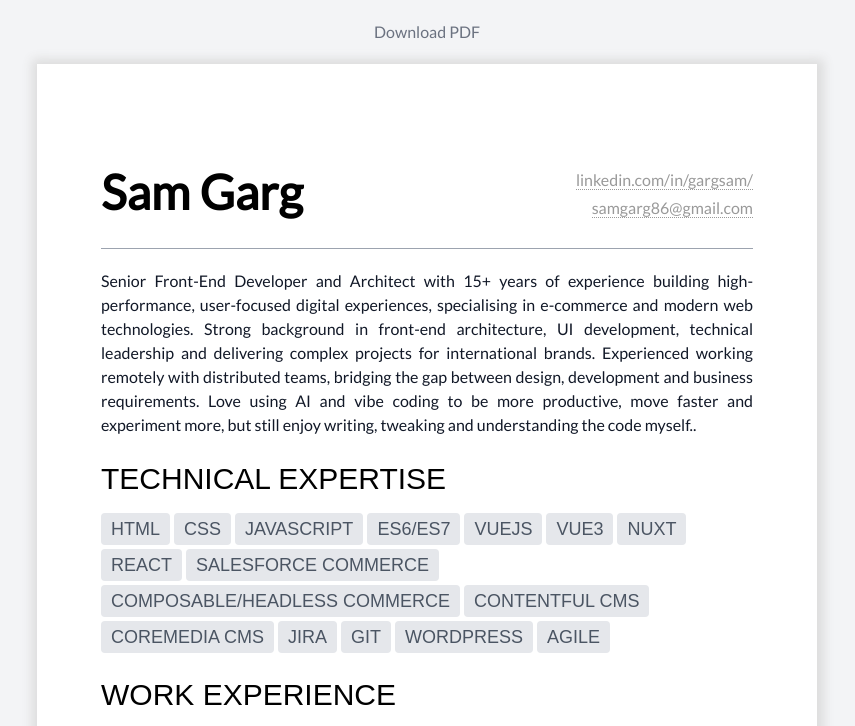
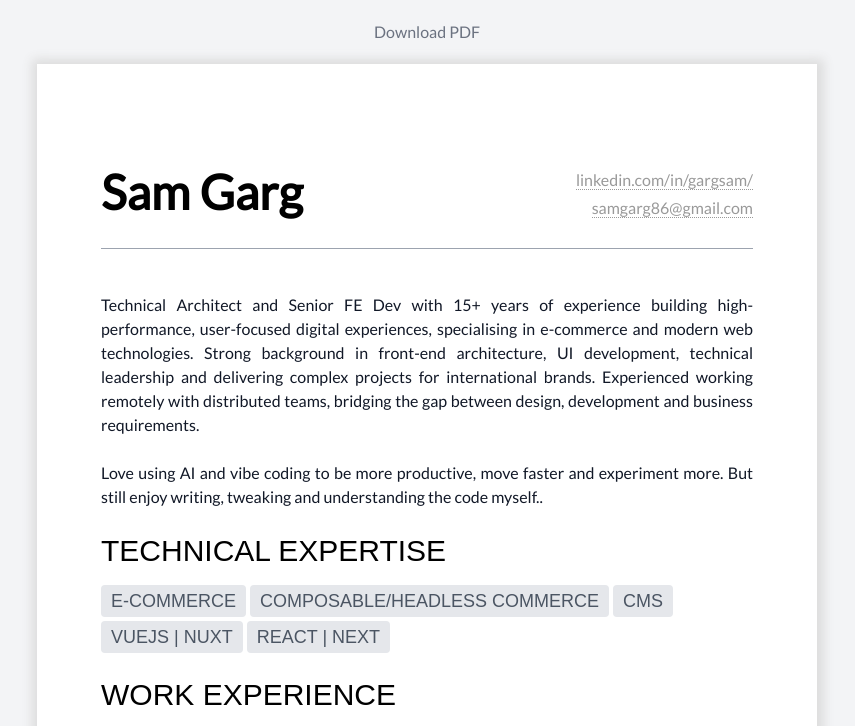
Before and after one commit to samgarg86/samgarg86.github.io, a website: page resume/index.html in a window 1280 px wide. Shown: the top 726 px of the page, without its empty margins (213-1068 px from the left). Drawn offline with nearby package versions, Linux system fonts and the light colour scheme; a web font is replaced by a local one.

Commit message:
Summary and skills updated

```diff
--- a/resume/index.html
+++ b/resume/index.html
@@ -85,32 +85,21 @@
     </header>
 
     <!-- Summary -->
-    <section class="mt-5 text-justify text-gray-900 space-y-4 text-base">
-        Senior Front-End Developer and Architect with 15+ years of experience building high-performance, user-focused digital experiences, specialising in e-commerce and modern web technologies. Strong background in front-end architecture, UI development, technical leadership and delivering complex projects for international brands. Experienced working remotely with distributed teams, bridging the gap between design, development and business requirements.
+    <section class="mt-5 text-justify text-gray-900 text-base whitespace-pre-line">
+        Technical Architect and Senior FE Dev with 15+ years of experience building high-performance, user-focused digital experiences, specialising in e-commerce and modern web technologies. Strong background in front-end architecture, UI development, technical leadership and delivering complex projects for international brands. Experienced working remotely with distributed teams, bridging the gap between design, development and business requirements.
 
-        Love using AI and vibe coding to be more productive, move faster and experiment more, but still enjoy writing, tweaking and understanding the code myself..
+        Love using AI and vibe coding to be more productive, move faster and experiment more. But still enjoy writing, tweaking and understanding the code myself..
     </section>
 
     <!-- Skills -->
     <section class="mt-6 w-full">
         <h2 class="font-din uppercase text-3xl mt-5 mb-4">Technical Expertise</h2>
         <div class="flex flex-wrap gap-1">
-            <span class="font-din uppercase bg-gray-200 text-gray-600 px-2.5 py-0.5 rounded text-lg">HTML</span>
-            <span class="font-din uppercase bg-gray-200 text-gray-600 px-2.5 py-0.5 rounded text-lg">CSS</span>
-            <span class="font-din uppercase bg-gray-200 text-gray-600 px-2.5 py-0.5 rounded text-lg">JavaScript</span>
-            <span class="font-din uppercase bg-gray-200 text-gray-600 px-2.5 py-0.5 rounded text-lg">ES6/ES7</span>
-            <span class="font-din uppercase bg-gray-200 text-gray-600 px-2.5 py-0.5 rounded text-lg">VueJS</span>
-            <span class="font-din uppercase bg-gray-200 text-gray-600 px-2.5 py-0.5 rounded text-lg">Vue3</span>
-            <span class="font-din uppercase bg-gray-200 text-gray-600 px-2.5 py-0.5 rounded text-lg">Nuxt</span>
-            <span class="font-din uppercase bg-gray-200 text-gray-600 px-2.5 py-0.5 rounded text-lg">React</span>
-            <span class="font-din uppercase bg-gray-200 text-gray-600 px-2.5 py-0.5 rounded text-lg">Salesforce Commerce</span>
+            <span class="font-din uppercase bg-gray-200 text-gray-600 px-2.5 py-0.5 rounded text-lg">E-Commerce</span>
             <span class="font-din uppercase bg-gray-200 text-gray-600 px-2.5 py-0.5 rounded text-lg">Composable/Headless Commerce</span>
-            <span class="font-din uppercase bg-gray-200 text-gray-600 px-2.5 py-0.5 rounded text-lg">Contentful CMS</span>
-            <span class="font-din uppercase bg-gray-200 text-gray-600 px-2.5 py-0.5 rounded text-lg">Coremedia CMS</span>
-            <span class="font-din uppercase bg-gray-200 text-gray-600 px-2.5 py-0.5 rounded text-lg">Jira</span>
-            <span class="font-din uppercase bg-gray-200 text-gray-600 px-2.5 py-0.5 rounded text-lg">Git</span>
-            <span class="font-din uppercase bg-gray-200 text-gray-600 px-2.5 py-0.5 rounded text-lg">WordPress</span>
-            <span class="font-din uppercase bg-gray-200 text-gray-600 px-2.5 py-0.5 rounded text-lg">Agile</span>
+            <span class="font-din uppercase bg-gray-200 text-gray-600 px-2.5 py-0.5 rounded text-lg">CMS</span>
+            <span class="font-din uppercase bg-gray-200 text-gray-600 px-2.5 py-0.5 rounded text-lg">VueJS | Nuxt</span>
+            <span class="font-din uppercase bg-gray-200 text-gray-600 px-2.5 py-0.5 rounded text-lg">React | Next</span>
         </div>
     </section>
 
```
